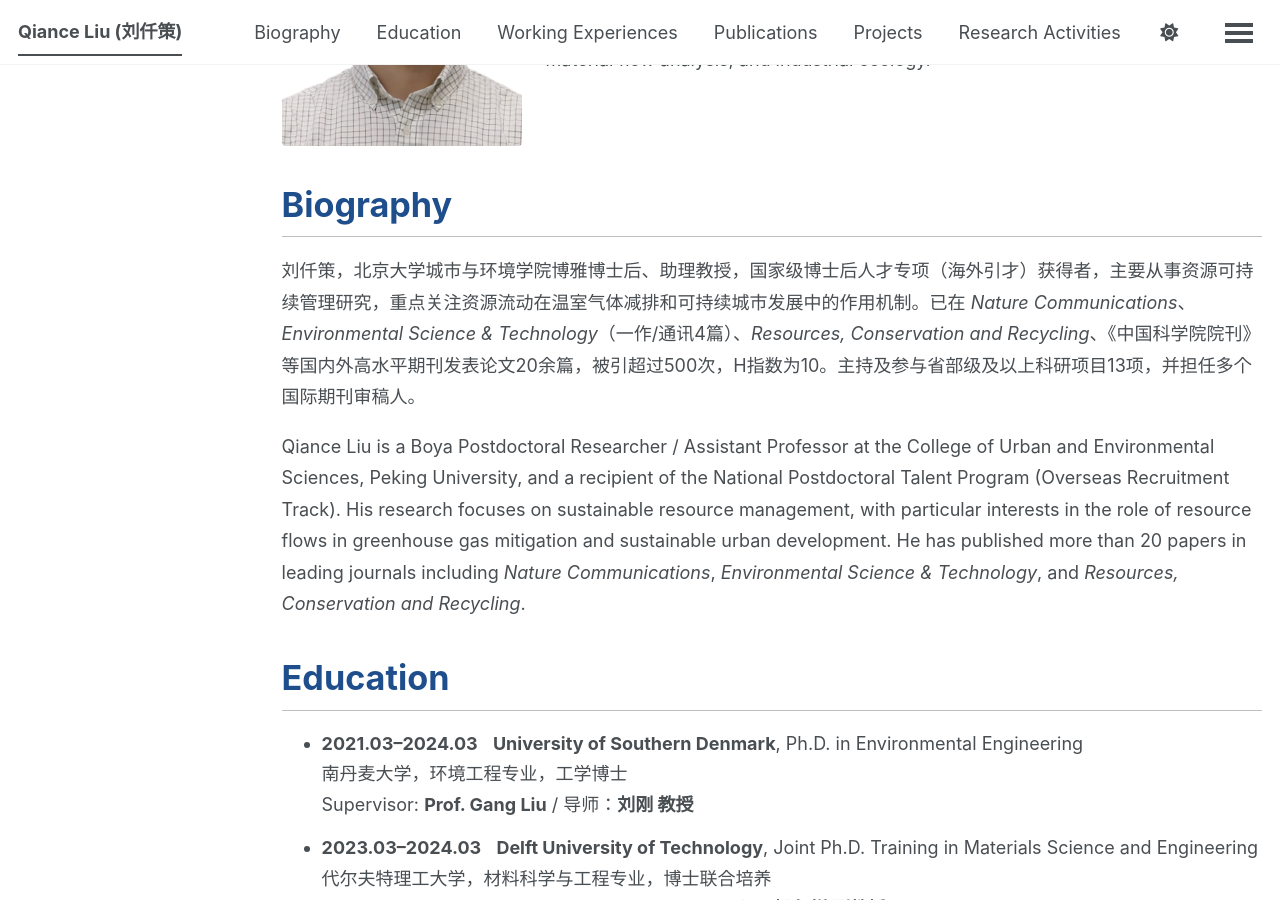
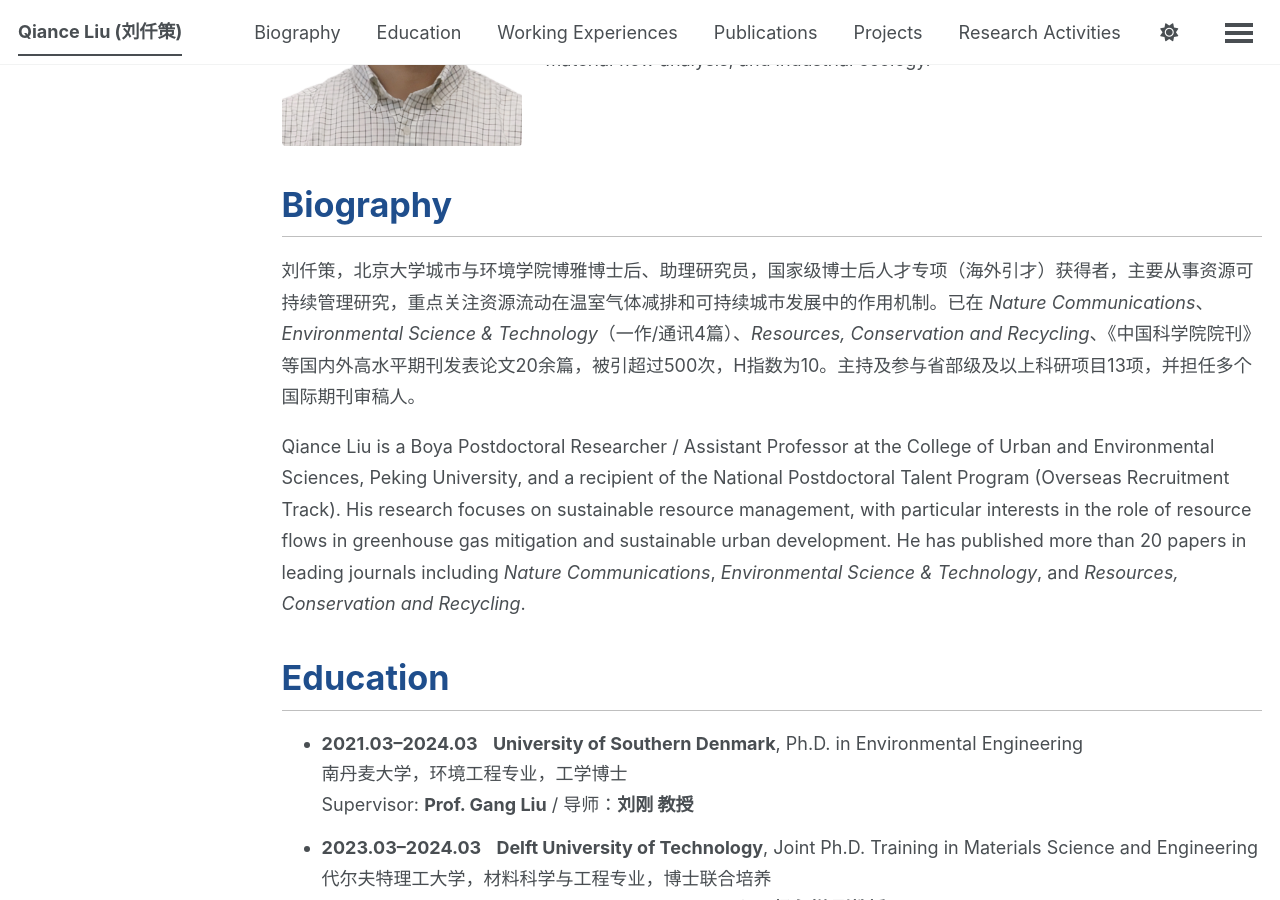
Before and after one commit to QianceLIU/qianceliu.github.io, a Jekyll site: the page built from _pages/about.md, in a window 1280 px wide and 900 px high, scrolled down 378 px. Built offline with Jekyll 4.4.1, drawn with Linux system fonts in a browser that asks for light colours; a script bundle is joined from its source files by our own code; library files that are not in the unit come from our copies; some of the changed text lies outside the part shown.

Commit message:
Update about.md

```diff
--- a/_pages/about.md
+++ b/_pages/about.md
@@ -140,7 +140,7 @@ author_profile: false
 
 <div class="cn-en-block">
   <p>
-    刘仟策，北京大学城市与环境学院博雅博士后、助理教授，国家级博士后人才专项（海外引才）获得者，主要从事资源可持续管理研究，重点关注资源流动在温室气体减排和可持续城市发展中的作用机制。已在 <em>Nature Communications</em>、<em>Environmental Science &amp; Technology</em>（一作/通讯4篇）、<em>Resources, Conservation and Recycling</em>、《中国科学院院刊》等国内外高水平期刊发表论文20余篇，被引超过500次，H指数为10。主持及参与省部级及以上科研项目13项，并担任多个国际期刊审稿人。
+    刘仟策，北京大学城市与环境学院博雅博士后、助理研究员，国家级博士后人才专项（海外引才）获得者，主要从事资源可持续管理研究，重点关注资源流动在温室气体减排和可持续城市发展中的作用机制。已在 <em>Nature Communications</em>、<em>Environmental Science &amp; Technology</em>（一作/通讯4篇）、<em>Resources, Conservation and Recycling</em>、《中国科学院院刊》等国内外高水平期刊发表论文20余篇，被引超过500次，H指数为10。主持及参与省部级及以上科研项目13项，并担任多个国际期刊审稿人。
   </p>
 
   <p>
```
Also changed, not shown: other parts of _pages/about.md (+1 -1 lines).
